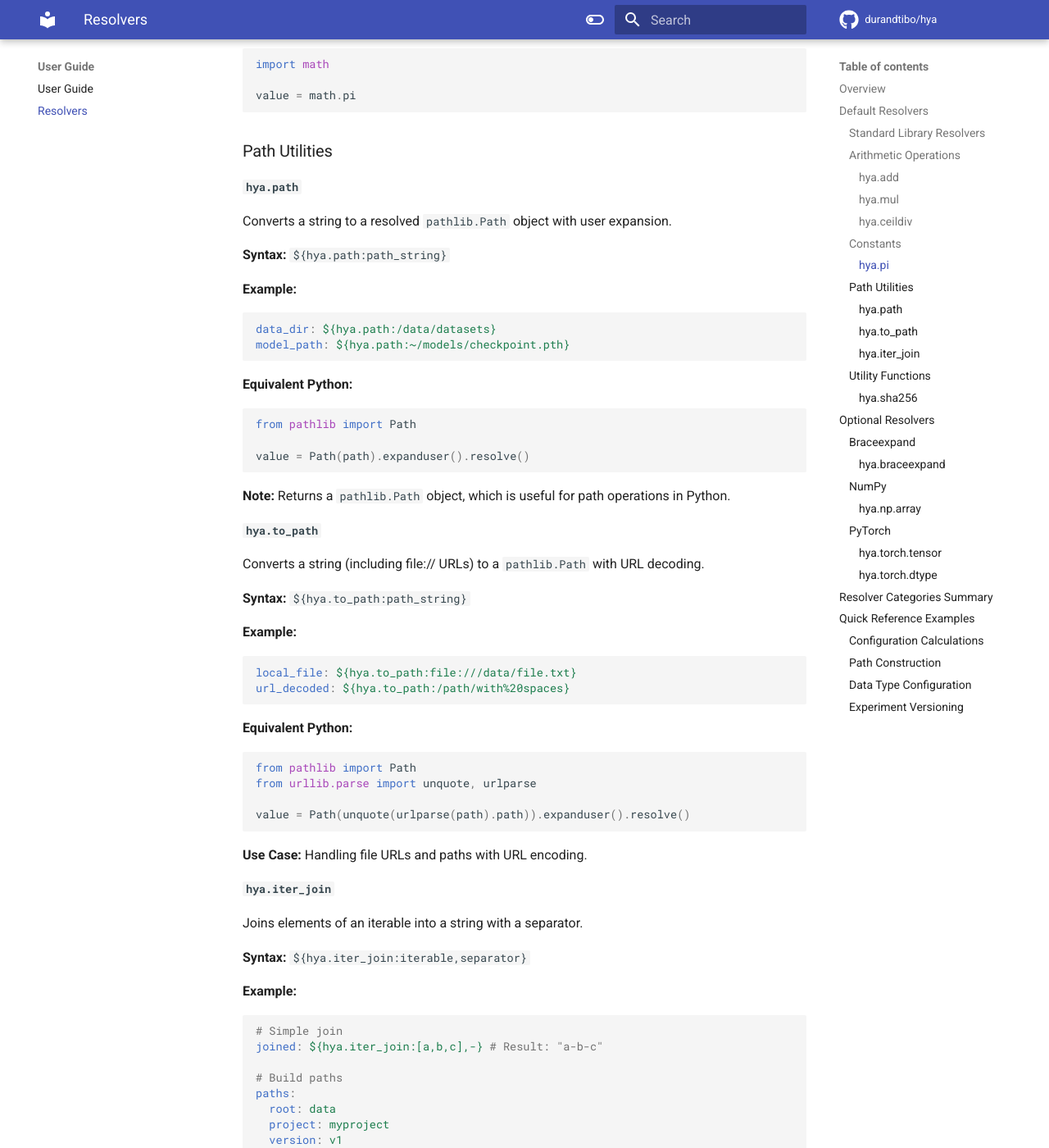
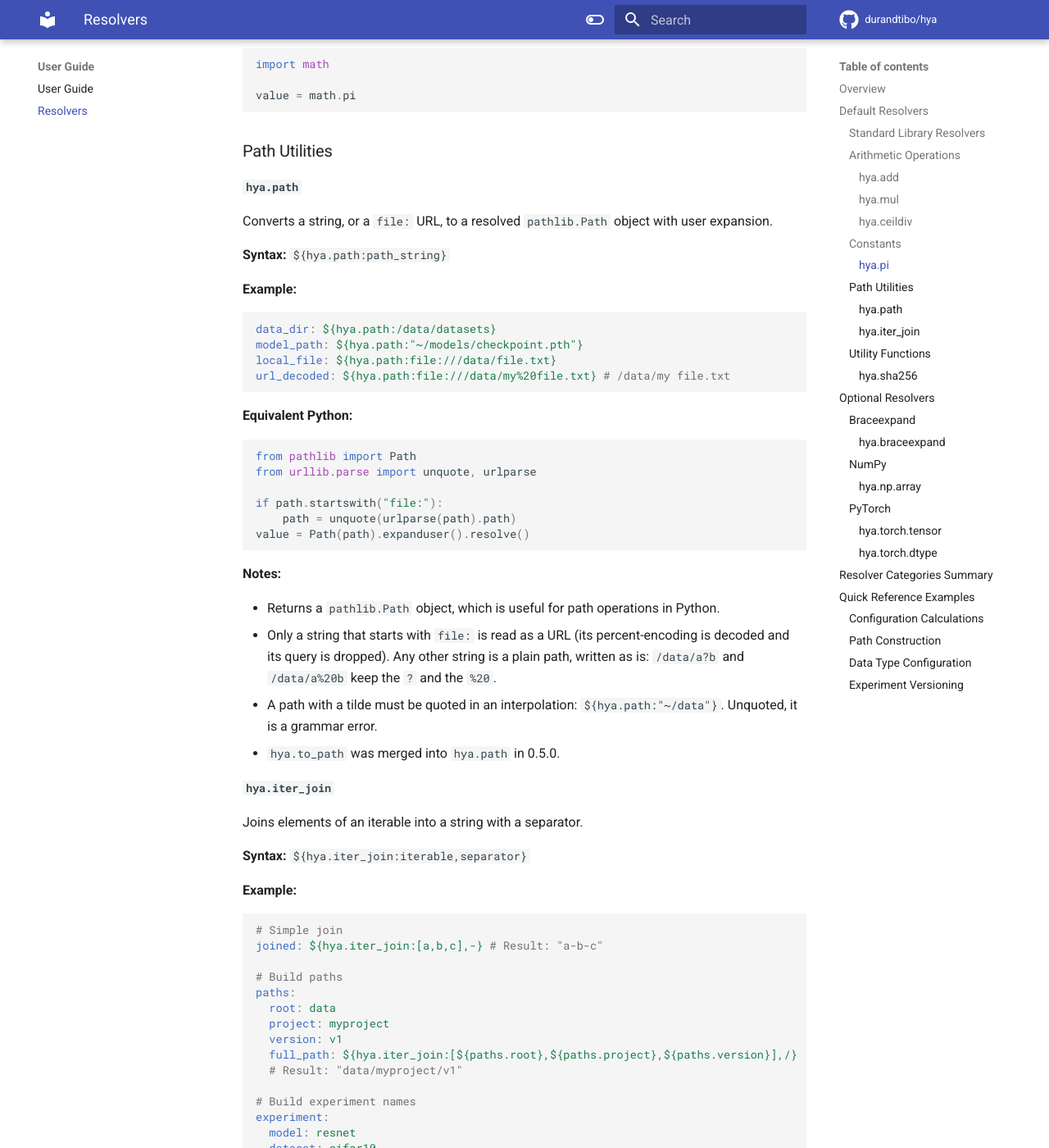
Before and after one commit to durandtibo/hya, an MkDocs documentation site: the page built from docs/docs/resolvers.md, in a window 1280 px wide and 1400 px high, scrolled down 3948 px. Shown: the whole window at 82% size. Built offline with MkDocs 1.6.1 and Material for MkDocs 9.7.7, drawn with Linux system fonts in a browser that asks for light colours; emoji names are drawn with the system emoji font; comment, search, counter and statistics services are not loaded; the version menu is left out.

Commit message:
Merge hya.to_path into hya.path
Co-Authored-By: Claude Sonnet 5.5 <noreply@anthropic.com>

````diff
--- a/docs/docs/resolvers.md
+++ b/docs/docs/resolvers.md
@@ -178,7 +178,7 @@ value = math.pi
 
 #### `hya.path`
 
-Converts a string to a resolved `pathlib.Path` object with user expansion.
+Converts a string, or a `file:` URL, to a resolved `pathlib.Path` object with user expansion.
 
 **Syntax:** `${hya.path:path_string}`
 
@@ -186,30 +186,9 @@ Converts a string to a resolved `pathlib.Path` object with user expansion.
 
 ```yaml
 data_dir: ${hya.path:/data/datasets}
-model_path: ${hya.path:~/models/checkpoint.pth}
-```
-
-**Equivalent Python:**
-
-```python
-from pathlib import Path
-
-value = Path(path).expanduser().resolve()
-```
-
-**Note:** Returns a `pathlib.Path` object, which is useful for path operations in Python.
-
-#### `hya.to_path`
-
-Converts a string (including file:// URLs) to a `pathlib.Path` with URL decoding.
-
-**Syntax:** `${hya.to_path:path_string}`
-
-**Example:**
-
-```yaml
-local_file: ${hya.to_path:file:///data/file.txt}
-url_decoded: ${hya.to_path:/path/with%20spaces}
+model_path: ${hya.path:"~/models/checkpoint.pth"}
+local_file: ${hya.path:file:///data/file.txt}
+url_decoded: ${hya.path:file:///data/my%20file.txt} # /data/my file.txt
 ```
 
 **Equivalent Python:**
@@ -218,10 +197,20 @@ url_decoded: ${hya.to_path:/path/with%20spaces}
 from pathlib import Path
 from urllib.parse import unquote, urlparse
 
-value = Path(unquote(urlparse(path).path)).expanduser().resolve()
+if path.startswith("file:"):
+    path = unquote(urlparse(path).path)
+value = Path(path).expanduser().resolve()
 ```
 
-**Use Case:** Handling file URLs and paths with URL encoding.
+**Notes:**
+
+- Returns a `pathlib.Path` object, which is useful for path operations in Python.
+- Only a string that starts with `file:` is read as a URL (its percent-encoding is decoded and its
+  query is dropped). Any other string is a plain path, written as is: `/data/a?b` and `/data/a%20b`
+  keep the `?` and the `%20`.
+- A path with a tilde must be quoted in an interpolation: `${hya.path:"~/data"}`. Unquoted, it is a
+  grammar error.
+- `hya.to_path` was merged into `hya.path` in 0.5.0.
 
 #### `hya.iter_join`
 
@@ -437,7 +426,7 @@ value = torch.float32  # for dtype_name="float32"
 | **Math Functions** | `pow`, `sqrt`, `exp`, `log`, `log10`, `sinh`, `asinh`        |
 | **Comparison**     | `max`, `min`                                                 |
 | **Constants**      | `pi`                                                         |
-| **Paths**          | `path`, `to_path`, `iter_join`                               |
+| **Paths**          | `path`, `iter_join`                                          |
 | **Utilities**      | `len`, `sha256`                                              |
 | **Optional**       | `braceexpand`, `np.array`, `torch.tensor`, `torch.dtype`     |
 
````
Also changed, not shown: docs/docs/index.md (+1 -1 lines), 5 other files.
